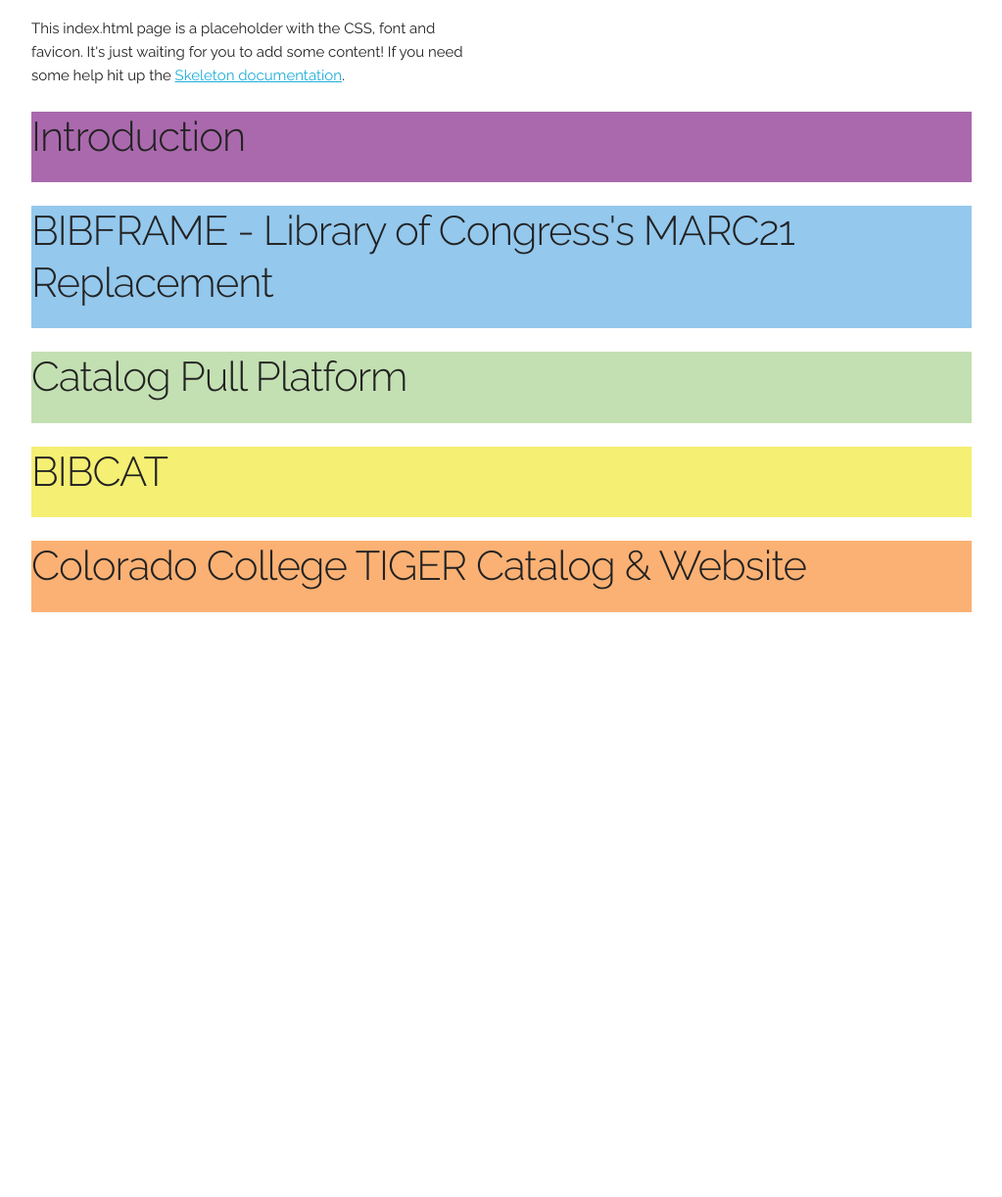
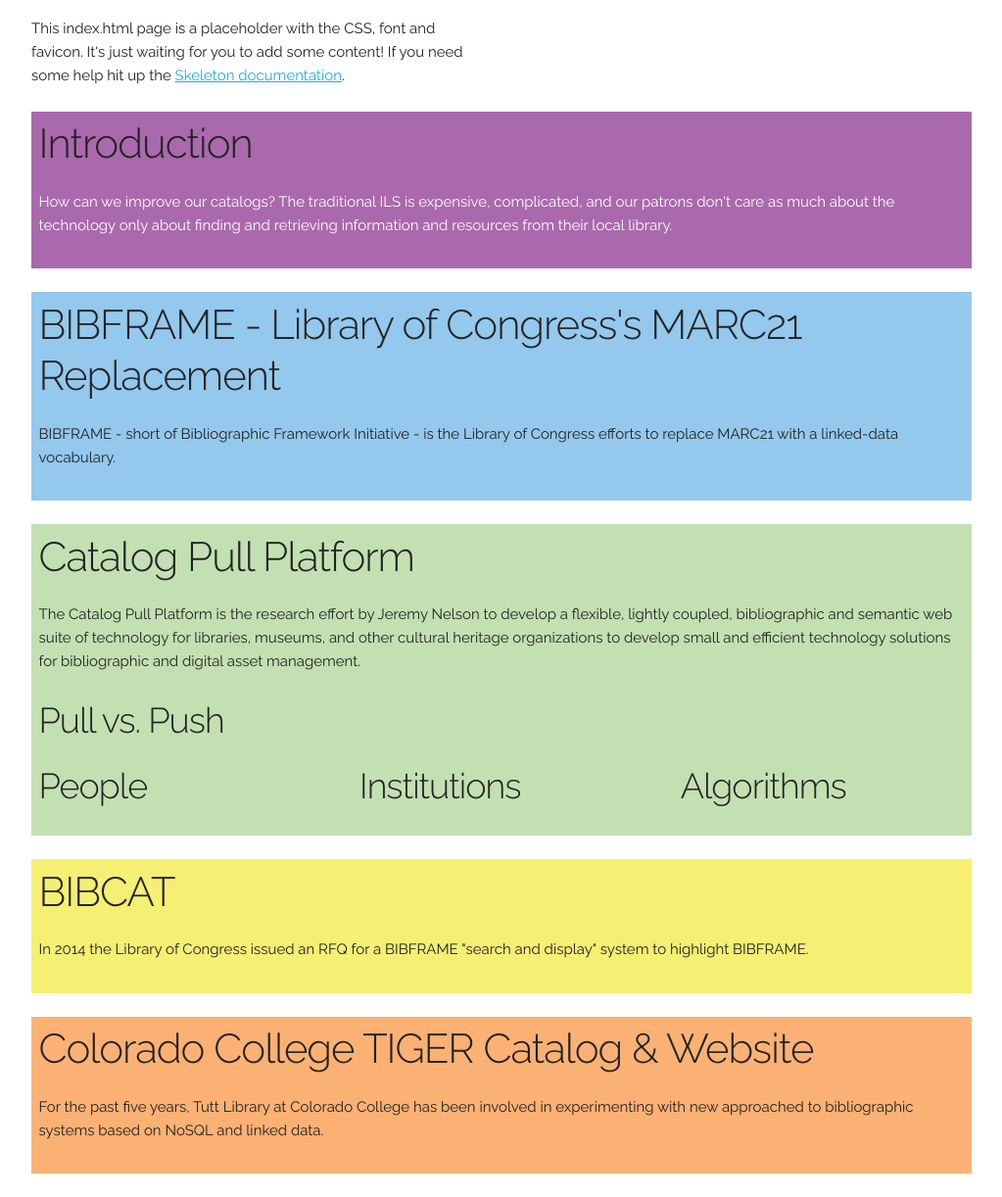
Before and after one commit to jermnelson/calcon-2015, a Flask app: page / in a window 1280 px wide. Shown: the part 578-1800 px from the top of the page at 98% size, without its empty margins (128-1151 px from the left). Before the commit the page ends 1203 px from the top, so only its background shows below. Run offline with Flask 2, Linux system fonts and the light colour scheme.

Commit message:
Updated content

```diff
--- a/templates/pages/bibcat.html
+++ b/templates/pages/bibcat.html
@@ -1,6 +1,15 @@
-<div class="row" style="background-color: rgb(245, 239, 115)">
+<style>
+ .bibcat {
+   background-color: rgb(245, 239, 115);
+   padding: .5em;
+ }
+</style>
+<div class="bibcat">
+ <div class="row" style="">
   <section class="seven column">
     <h2>BIBCAT</h2>
-
+    <p>In 2014 the Library of Congress issued an RFQ for a BIBFRAME "search and display"
+     system to highlight BIBFRAME.</p>
   </section>
+ </div>
 </div>
--- a/templates/pages/bibframe.html
+++ b/templates/pages/bibframe.html
@@ -1,5 +1,16 @@
-<div class="row" style="background-color: rgb(148, 200, 237)">
+<style>
+  .bibframe {
+    background-color: rgb(148, 200, 237);
+    padding: .5em;
+  }
+
+</style>
+<div class="row bibframe">
   <section class="five column">
     <h2>BIBFRAME - Library of Congress's MARC21 Replacement</h2>
+    <p>
+      BIBFRAME - short of Bibliographic Framework Initiative - is the Library of Congress
+      efforts to replace MARC21 with a linked-data vocabulary.
+    </p>
   </section>
 </div>
--- a/templates/pages/cc-tiger-website.html
+++ b/templates/pages/cc-tiger-website.html
@@ -1,6 +1,16 @@
-<div class="row" style="background-color: rgb(251, 177, 116)">
+<style>
+  .cc {
+    background-color: rgb(251, 177, 116);
+    padding: .5em;
+  }
+</style>
+<div class="cc">
+ <div class="row">
   <section class="seven column">
     <h2>Colorado College TIGER Catalog &amp; Website</h2>
-
+    <p>For the past five years, Tutt Library at Colorado College has been involved
+    in experimenting with new approached to bibliographic systems based on NoSQL
+    and linked data.</p>
   </section>
+ </div>
 </div>
--- a/templates/pages/cpp.html
+++ b/templates/pages/cpp.html
@@ -1,6 +1,35 @@
-<div class="row" style="background-color: rgb(195, 224, 178)">
+<style>
+  .cpp {
+    background-color: rgb(195, 224, 178);
+    padding: .5em;
+  }
+</style>
+<div class="cpp">
+ <div class="row">
   <section class="seven column">
     <h2>Catalog Pull Platform</h2>
+    <p>The Catalog Pull Platform is the research effort by
+     Jeremy Nelson to develop a flexible, lightly coupled, bibliographic and
+     semantic web suite of technology for libraries, museums, and other cultural
+     heritage organizations to develop small and efficient technology solutions
+     for bibliographic and digital asset management.
+  </section>
+ </div>
+ <div class="row">
+   <section class="ten column">
+    <h3 class="width: 50%">Pull vs. Push</h3>
+   </section>
+ </div>
+ <div class="row">
+   <section class="four columns">
+     <h3>People</h3>
+   </section>
+   <section class="four columns">
+     <h3>Institutions</h3>
+   </section>
+   <section class="four columns">
+     <h3>Algorithms</h3>
+   </section>
 
-  </section>
+ </div>
 </div>
--- a/templates/pages/introduction.html
+++ b/templates/pages/introduction.html
@@ -1,6 +1,18 @@
-<div class="row" style="background-color: rgb(170, 105, 173)">
+<style>
+  .intro {
+    background-color: rgb(170, 105, 173);
+    padding: .5em;
+  }
+  .intro p {
+    color: rgb(255, 255, 255);
+  }
+</style>
+<div class="row intro">
   <section class="seven column">
     <h2>Introduction</h2>
-
+    <p>How can we improve our catalogs? The traditional ILS is expensive, complicated,
+     and our patrons don't care as much about the technology only about finding
+     and retrieving information and resources from their local library.
+    </p>
   </section>
 </div>
```
